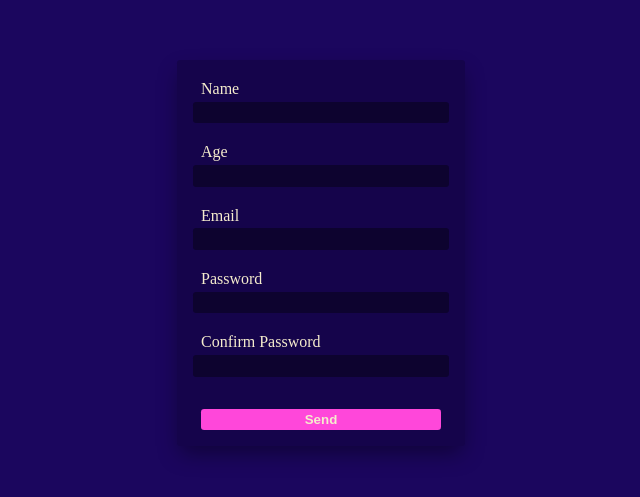
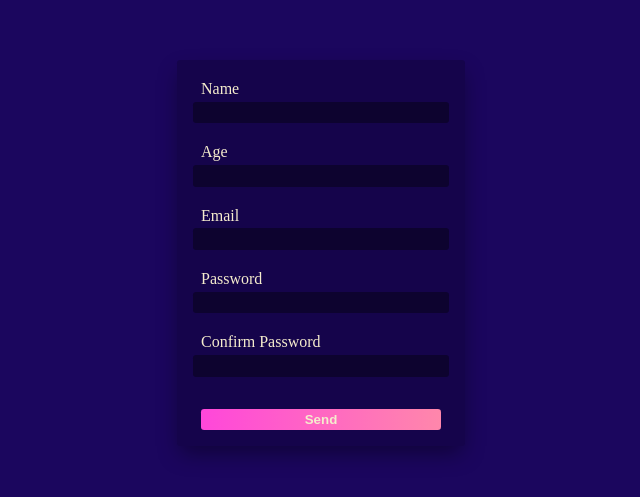
Before and after one commit to WilliamCSA04/guild-dojo, a React (Create React App) app: page / in a window 1280 px wide. Shown: the part 147-644 px from the top of the page, without its empty margins (319-959 px from the left). Built offline with nearby package versions, Linux system fonts and the light colour scheme.

Commit message:
:lipstick: Added liner grandient to button

```diff
--- a/src/App.js
+++ b/src/App.js
@@ -49,7 +49,8 @@ const Label = styled.label`
 `;
 
 const SubmitButton = styled(Button)`
-  background: ${props => props.theme.colors.primary};
+  background: ${props =>
+    `linear-gradient(to right, ${props.theme.colors.primary}, ${props.theme.colors.secondary})`};
   color: ${props => props.theme.colors.font};
   font-weight: bold;
 `;
```
